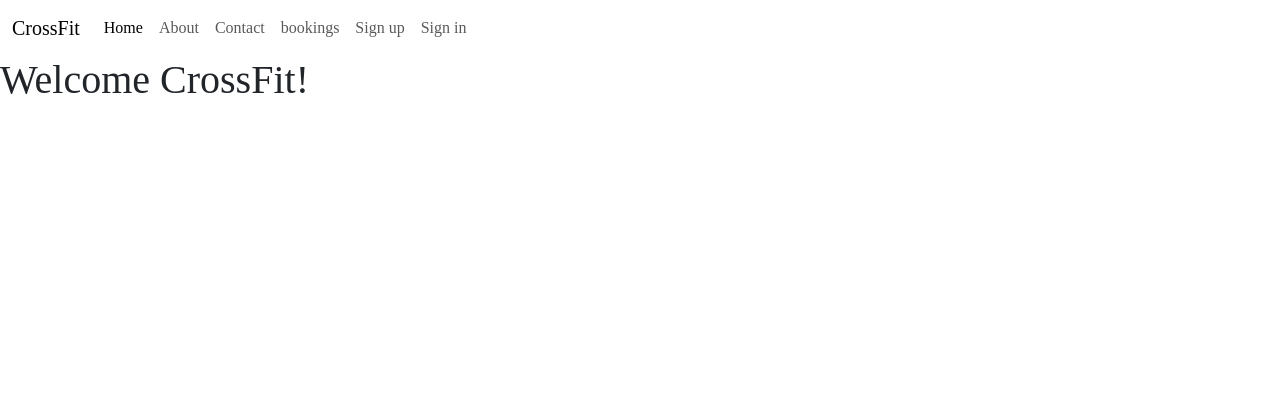
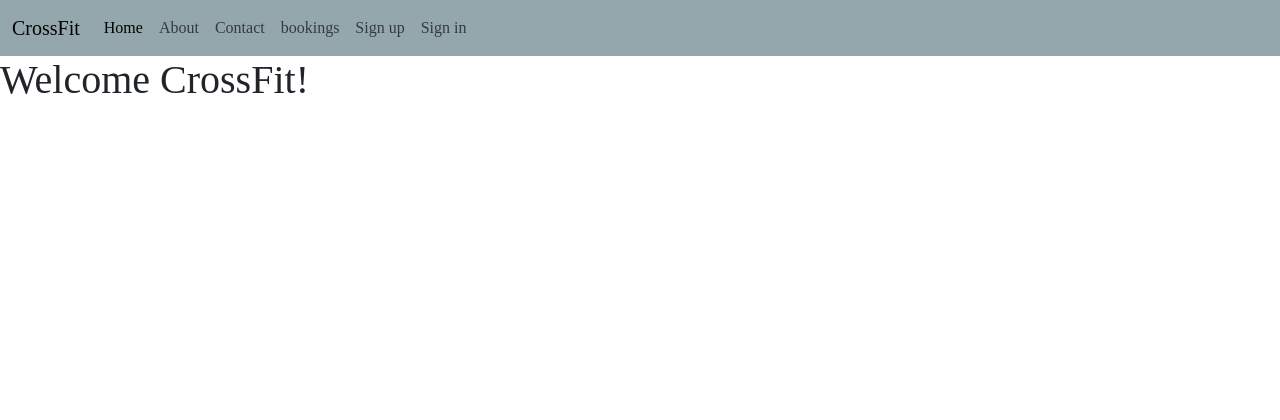
Before and after one commit to ciarangriffin93/CrossFit, a Django app: page / in a window 1280 px wide. Shown: the top 420 px of the page. Run offline with Django 4.2, Linux system fonts and the light colour scheme; parts of the project's set-up code (start-up, migrations or seed data) failed here and were passed over; some libraries are stand-ins or nearby versions.

Commit message:
Add background color on navbar

```diff
--- a/crossfit/settings.py
+++ b/crossfit/settings.py
@@ -29,7 +29,7 @@
 # SECURITY WARNING: don't run with debug turned on in production!
 DEBUG = False
 
-ALLOWED_HOSTS = ['8000-ciarangriffin9-crossfit-4ypnl8g47rp.ws.codeinstitute-ide.net','.herokuapp.com']
+ALLOWED_HOSTS = ['8000-ciarangriffin9-crossfit-yta6j26t5s6.ws.codeinstitute-ide.net','.herokuapp.com']
 
 
 # Application definition
--- a/static/css/base.css
+++ b/static/css/base.css
@@ -19,7 +19,9 @@
   flex-direction: column;
   font-family: var(--main-font);
 }
-
+.navbar {
+  background-color: #94a7ad;
+}
 main {
   flex: 1 0 auto;
   background-color: var(--white);
```
